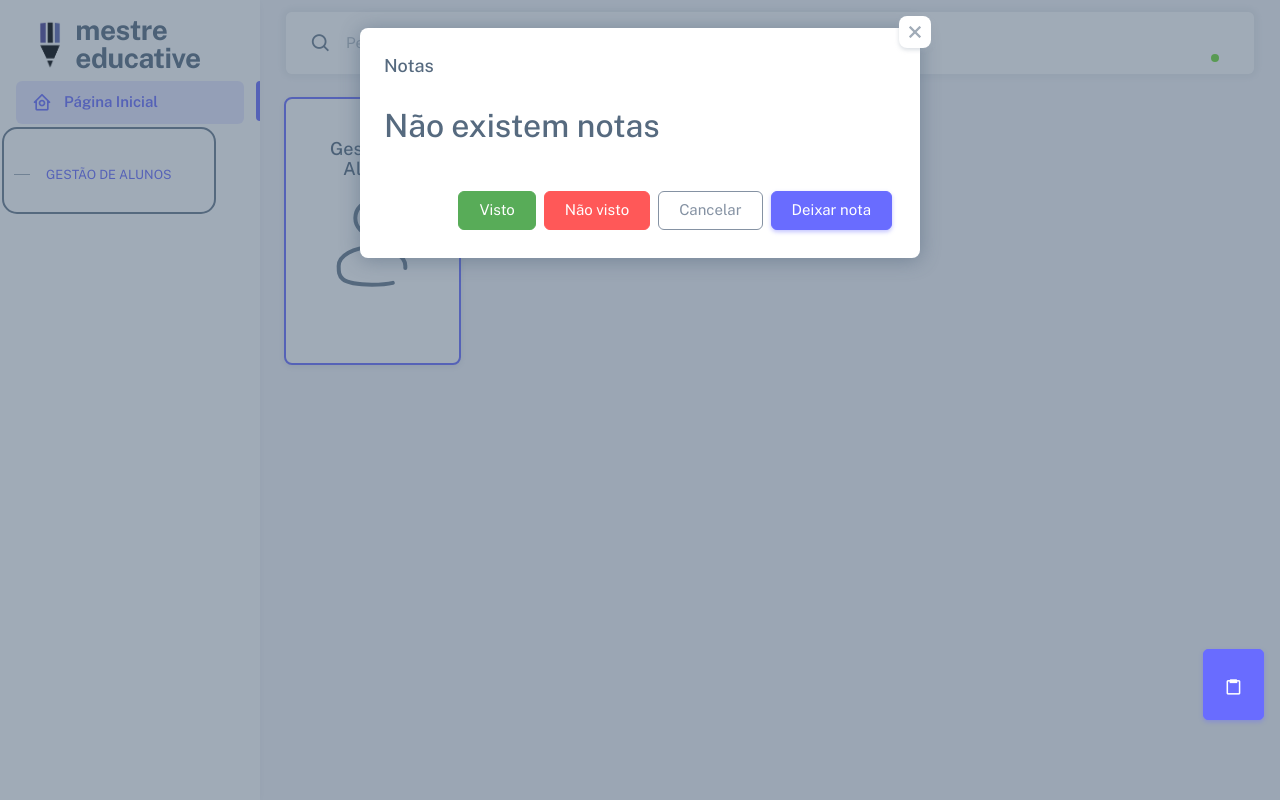
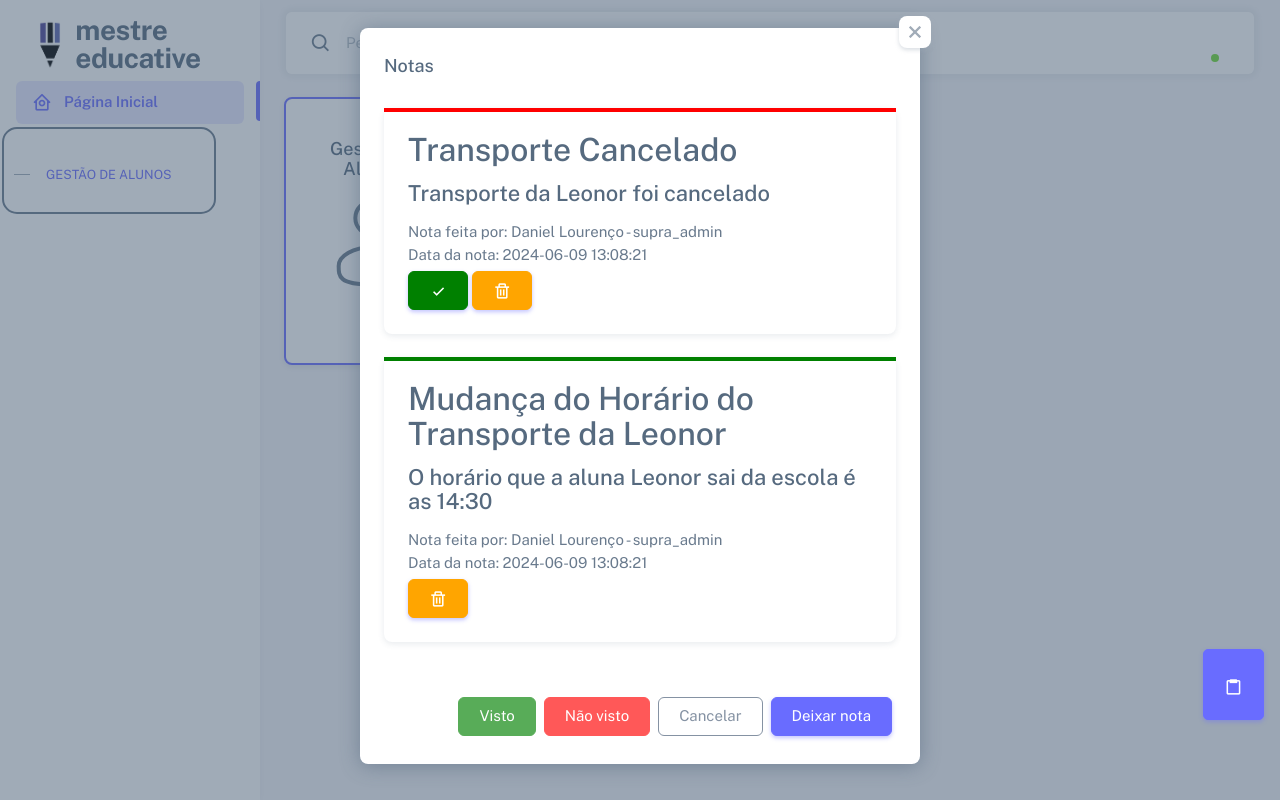
Before and after one commit to Lourenco18/mestre-educativo, a PHP site: page /mestre-educativo/index.php in a window 1280 px wide, after a click that opens the changed part. Run offline with PHP 8.4, Linux system fonts and the light colour scheme; the visitor is signed in with stand-in values (Sample User, id 1); data comes from the database, SQL or seed files in the repository; data that the repository does not hold is empty; a stand-in replaces the project's code that opens the database connection.

Commit message:
sistema de notas corrigido

```diff
--- a/admin/modal.inc.php
+++ b/admin/modal.inc.php
@@ -2,6 +2,7 @@
 $current_page = $_SERVER['REQUEST_URI'];
 include 'forms_campos.php';
 $page_name = basename($current_page);
+
 ?>
 
 <div class="modal modal-mid fade" id="modalTopEvent" tabindex="-1">
@@ -59,7 +60,7 @@ $page_name = basename($current_page);
 </div>
 
 <?php
-$arrNotas = my_query('SELECT * FROM nota INNER JOIN statu ON statu.id_statu = nota.id_status INNER JOIN colaborador ON colaborador.unico = nota.id_colaborador INNER JOIN cargo ON cargo.unico = colaborador.id_cargo WHERE nota.ativo = 1 AND nota.id_destinatario = '. $_SESSION['userCargoID'].' ORDER BY nota.id_status DESC');
+$arrNotas = my_query('SELECT * FROM nota INNER JOIN statu ON statu.id_statu = nota.id_status INNER JOIN colaborador ON colaborador.unico = nota.id_colaborador INNER JOIN cargo ON cargo.unico = colaborador.id_cargo WHERE nota.ativo = 1 AND nota.id_destinatario >= '. $_SESSION['userCargoID'].' ORDER BY nota.id_status DESC');
 ?>
 
 <div class="modal modal-mid fade" id="modalnotes" tabindex="-1">
@@ -74,7 +75,8 @@ $arrNotas = my_query('SELECT * FROM nota INNER JOIN statu ON statu.id_statu = no
           <?php if (count($arrNotas) == 0): ?>
             <h2>Não existem notas</h2>
           <?php else: ?>
-            <?php foreach ($arrNotas as $v): $id= $v['id_nota'];$id_unico = my_query("SELECT id_nota, unico from nota where id_nota = $id"); $id_unico = $id_unico[0]['unico'];?>
+            <?php foreach ($arrNotas as $v): $id= $v['id_nota'];$id_unico = my_query("SELECT id_nota, unico from nota where id_nota = $id"); $id_unico = $id_unico[0]['unico']; $id_unico_nota = $id_unico
+            ?>
 
               <div class="card">
                 <div class="card-body">
@@ -88,10 +90,17 @@ $arrNotas = my_query('SELECT * FROM nota INNER JOIN statu ON statu.id_statu = no
                       <button class="btn btn-primary" type="button" style="background-color: green; border-color: green;" title="Visto" onclick="window.location.href = '<?php echo $arrConfig['url_trata']; ?>/trata_forms.php?acao=ativar&tabela=nota&id=<?php echo $id_unico; ?>';">
                         <i class="bx bx-check"></i>
                       </button>
-                    <?php endif; ?>
-                    <button class="btn btn-primary" type="button" style="background-color: orange; border-color: orange;" title="Remover" onclick="window.location.href = '<?php echo $arrConfig['url_trata']; ?>/trata_forms.php?acao=apagar&tabela=nota&id=<?php echo $id_unico; ?>';">
-                      <i class="bx bx-trash"></i>
-                    </button>
+                    <?php endif;
+                    if($_SESSION['userCargoID'] == 4 || $_SESSION['userCargoID']== 3 || $_SESSION['userCargoID'] == $v['id_cargo']){
+
+                      ?>
+                      <button class="btn btn-primary" type="button" style="background-color: orange; border-color: orange;" title="Remover" data-bs-toggle="modal" data-bs-target="#modalRemoveNota<?php echo $id_unico_nota?>">
+                        <i class="bx bx-trash"></i>
+                      </button>
+                    <?php
+                    }else{ }
+                  ?>
+
                   </div>
                 </div>
               </div><br>
@@ -138,7 +147,7 @@ $arrNotas = my_query('SELECT * FROM nota INNER JOIN statu ON statu.id_statu = no
                 $onChange = $ajax ? 'onchange="ajax(this.value)"' : '';
                 echo '<select ' . $onChange . ' required name="' . $name . '" id="' . $id_campo . '" class="select2 form-select">';
 
-                echo '<option value="">Selecione uma opção</option>';
+
 
                 foreach ($arrtable as $v) {
                   echo '<option value="' . $v['id_' . $id_campo] . '">' . $v[$id_campo] . '</option>';
@@ -173,3 +182,35 @@ document.getElementById("active-listView").addEventListener("click", function ()
   document.getElementById("formView").style.display = "none";
 });
 </script>
+
+<?php
+
+foreach($arrNotas as $k => $v) {
+  echo '
+  <div class="modal modal-mid fade" id="modalRemoveNota'.$id_unico_nota.'" tabindex="-1">
+  <div class="modal-dialog">
+    <form class="modal-content">
+      <div class="modal-header">
+  <h5 class="modal-title" id="modalTopTitle">Tem a certeza que quer remover esta nota ';
+
+
+  echo '?</h5>
+  <button
+    type="button"
+    class="btn-close"
+    data-bs-dismiss="modal"
+    aria-label="Close"
+  ></button>
+</div>
+<div class="modal-footer">
+  <button type="button" class="btn btn-outline-secondary" data-bs-dismiss="modal">
+    Cancelar
+  </button>
+  <a type="button" style = "color = white;" class="btn btn-danger" href=" '.$arrConfig['url_trata'].'/trata_forms.php?acao=apagar&tabela=nota&id='.$id_unico_nota.'" onclick="SwalSuccess()">Sim, quero remover</a>
+
+  </div>
+  </form>
+</div>
+</div>
+';
+}
--- a/admin/trata/trata_login.php
+++ b/admin/trata/trata_login.php
@@ -25,8 +25,8 @@ if(count($arrResultados) > 0) {
         $_SESSION['userCargoID'] = $arrResultados[0]['id_cargo'];
         $_SESSION['userfoto'] = $arrResultados[0]['foto'];
         $arrPermissoes = my_query('SELECT * FROM permissao WHERE id_cargo = '.$_SESSION['userCargoID']);
+
         foreach($arrPermissoes as $k => $v) {
-
             $_SESSION['permissoes'] = implode(',', array_column($arrPermissoes, 'id_operacao'));
         }
 
```
